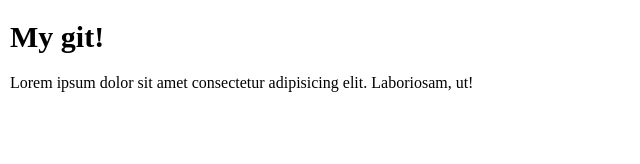
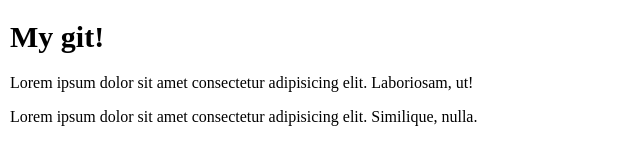
Before and after one commit to varsanofiev/site, a plain HTML site: page index.html in a window 1280 px wide. Shown: the whole page, without its empty margins (0-640 px from the left). Drawn offline with Linux system fonts and the light colour scheme.

Commit message:
3 commit

```diff
--- a/index.html
+++ b/index.html
@@ -9,5 +9,7 @@
 <body>
 	<h1>My git!</h1>
 	<p>Lorem ipsum dolor sit amet consectetur adipisicing elit. Laboriosam, ut!</p>
+	<p>Lorem ipsum dolor sit amet consectetur adipisicing elit. Similique, nulla.</p>
+
 </body>
 </html>
```
